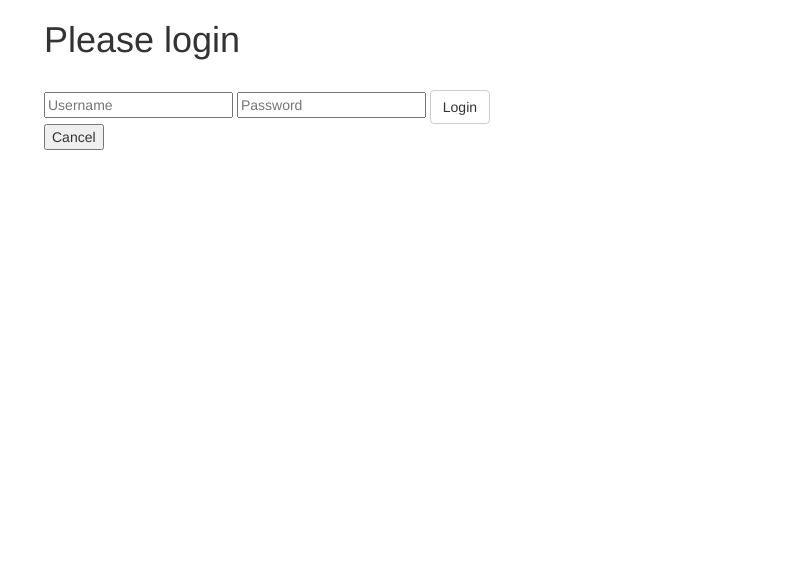
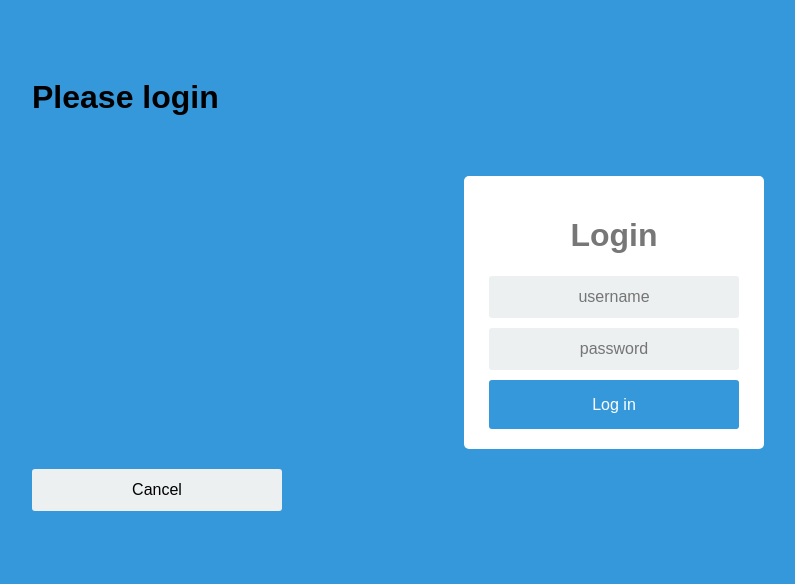
Before and after one commit to marwai/flask_login, a Flask app: page /login in a window 1280 px wide. Shown: the top 584 px of the page, without its empty margins (26-821 px from the left). Run offline with Flask 2, Linux system fonts and the light colour scheme; some libraries are stand-ins or nearby versions.

Commit message:
login formatting

```diff
--- /dev/null
+++ b/static/style.css
@@ -0,0 +1,70 @@
+* {
+box-sizing: border-box;
+}
+*:focus {
+outline: none;
+}
+body {
+font-family: Arial;
+background-color: #3498DB;
+padding: 50px;
+}
+.login {
+margin: 20px auto;
+width: 300px;
+}
+.login-screen {
+background-color: #FFF;
+padding: 20px;
+border-radius: 5px
+}
+.app-title {
+text-align: center;
+color: #777;
+}
+.login-form {
+text-align: center;
+}
+.control-group {
+margin-bottom: 10px;
+}
+input {
+text-align: center;
+background-color: #ECF0F1;
+border: 2px solid transparent;
+border-radius: 3px;
+font-size: 16px;
+font-weight: 200;
+padding: 10px 0;
+width: 250px;
+transition: border .5s;
+}
+input:focus {
+border: 2px solid #3498DB;
+box-shadow: none;
+}
+.btn {
+border: 2px solid transparent;
+background: #3498DB;
+color: #ffffff;
+font-size: 16px;
+line-height: 25px;
+padding: 10px 0;
+text-decoration: none;
+text-shadow: none;
+border-radius: 3px;
+box-shadow: none;
+transition: 0.25s;
+display: block;
+width: 250px;
+margin: 0 auto;
+}
+.btn:hover {
+background-color: #2980B9;
+}
+.login-link {
+font-size: 12px;
+color: #444;
+display: block;
+margin-top: 12px;
+}
--- a/templates/base.html
+++ b/templates/base.html
@@ -3,7 +3,8 @@
   <head>
     <title>Flask Intro</title>
     <meta name="viewport" content="width=device-width, initial-scale=1.0">
-    <link href="static/bootstrap.min.css" rel="stylesheet" media="screen">
+<!--    <link href="static/bootstrap.min.css" rel="stylesheet" media="screen">-->
+    <link rel="stylesheet" href="/static/style.css" type="text/css">
   </head>
   <body>
 
--- a/templates/login.html
+++ b/templates/login.html
@@ -4,11 +4,30 @@
 <h1>Please login</h1>
 <br>
 <form action="" method="post">
-  <input type="text" placeholder="Username" name="username" value="{{request.form.username }}">
-  <input type="password" placeholder="Password" name="password" value="{{request.form.password }}">
-  <input class="btn btn-default" type="submit" value="Login">
-</form>
-<form action="#" method="POST">
-  <p><input type="button" value = "Cancel" onclick="javascript:window.location='https://www.linkedin.com/in/man-wai-tse-96mt/';"></p>
+<!--  <input type="text" placeholder="Username" name="username" value="{{request.form.username }}">-->
+<!--  <input type="password" placeholder="Password" name="password" value="{{request.form.password }}">-->
+<!--  <input class="btn btn-default" type="submit" value="Login">-->
+<!--</form>-->
+<!--<form action="#" method="POST">-->
+<!--  <p><input type="button" value = "Cancel" onclick="javascript:window.location='https://www.linkedin.com/in/man-wai-tse-96mt/';"></p>-->
+<!--</form>-->
+  <div class="login">
+   <div class="login-screen">
+   <div class="app-title">
+   <h1>Login</h1>
+</div>
+   <div class="login-form">
+   <div class="control-group">
+               <input type="text" class="login-field" value="" placeholder="username" name="username">
+   <label class="login-field-icon fui-user" for="login-name"></label></div>
+   <div class="control-group">
+               <input type="password" class="login-field" value="" placeholder="password" name="password">
+   <label class="login-field-icon fui-lock" for="login-pass"></label></div>
+   <input type="submit" value="Log in" class="btn btn-primary btn-large btn-block">
+   </div>
+</div>
+</div>
+    <p><input type="button" value = "Cancel" onclick="javascript:window.location='https://www.linkedin.com/in/man-wai-tse-96mt/';"></p>
+
 </form>
 {% endblock %}
```
